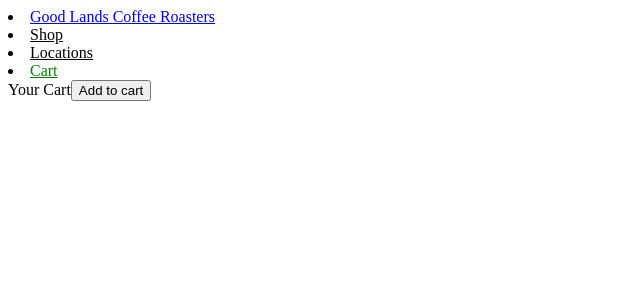
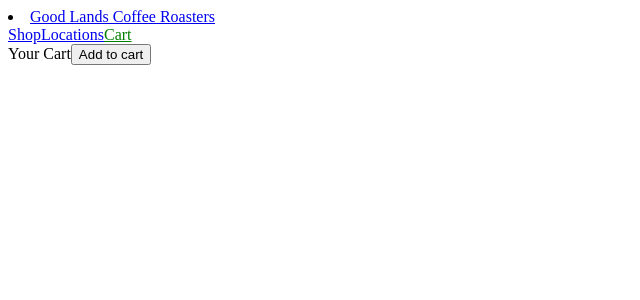
Before and after one commit to awkircher/shop, a React (Create React App) app: page /cart in a window 1280 px wide. Shown: the top 300 px of the page, without its empty margins (0-640 px from the left). Built offline with nearby package versions, Linux system fonts and the light colour scheme.

Commit message:
Switched NavItem to be Router NavLink component, updated CSS file to match new classname, removed unused components

```diff
--- a/src/App.css
+++ b/src/App.css
@@ -2,10 +2,10 @@
   text-align: center;
 }
 
-.active {
+.selected {
   color: green;
 }
 
-.inactive {
+.default {
   color: black;
 }
--- a/src/Components/CartData.js
+++ b/src/Components/CartData.js
@@ -5,6 +5,7 @@
     const addToCart = function(event) {
         event.preventDefault();
         console.log(event);
+        console.log(cart.length);
         setCart([...cart, "add"]);
     }
     return {cart, addToCart}
--- a/src/Components/NavItem.js
+++ /dev/null
@@ -1,22 +0,0 @@
-const NavItem = function(props) {
-    const pattern = /[^.]*$/;
-    if (`${props.current}` === `${props.path.match(pattern)}`) {
-        return (
-            <div className="NavItem">
-                <li>
-                    <a href={props.path} className={"active"}>{props.title}</a>
-                </li>
-            </div>
-        )
-    } else {
-        return (
-            <div className="NavItem">
-                <li>
-                    <a href={props.path} className={"inactive"}>{props.title}</a>
-                </li>
-            </div>
-        )
-    }
-}
-
-export default NavItem;
--- a/src/Components/Navigation.js
+++ b/src/Components/Navigation.js
@@ -1,16 +1,17 @@
-import NavItem from './NavItem'
+import { NavLink } from 'react-router-dom'
 
 const Navigation = function() {
-    const current = window.location.pathname;
     return (
         <div className="Navigation">
             <nav>
                 <li>
                     <a href="./">Good Lands Coffee Roasters</a>
                 </li>
-                <NavItem path="./shop" title="Shop" current={current} />
-                <NavItem path="./locations" title="Locations" current={current}/>
-                <NavItem path="./cart" title="Cart" current={current}/>
+                <NavLink to="/shop" activeClassName="selected">
+                    Shop
+                </NavLink>
+                <NavLink to="/locations" activeClassName="selected">Locations</NavLink>
+                <NavLink to="/cart" activeClassName="selected">Cart</NavLink>
             </nav>
         </div>
     );
```
Also changed, not shown: src/Components/AddToCart.js (deleted), 1 other file (tests, documents, lock files or other folders).
